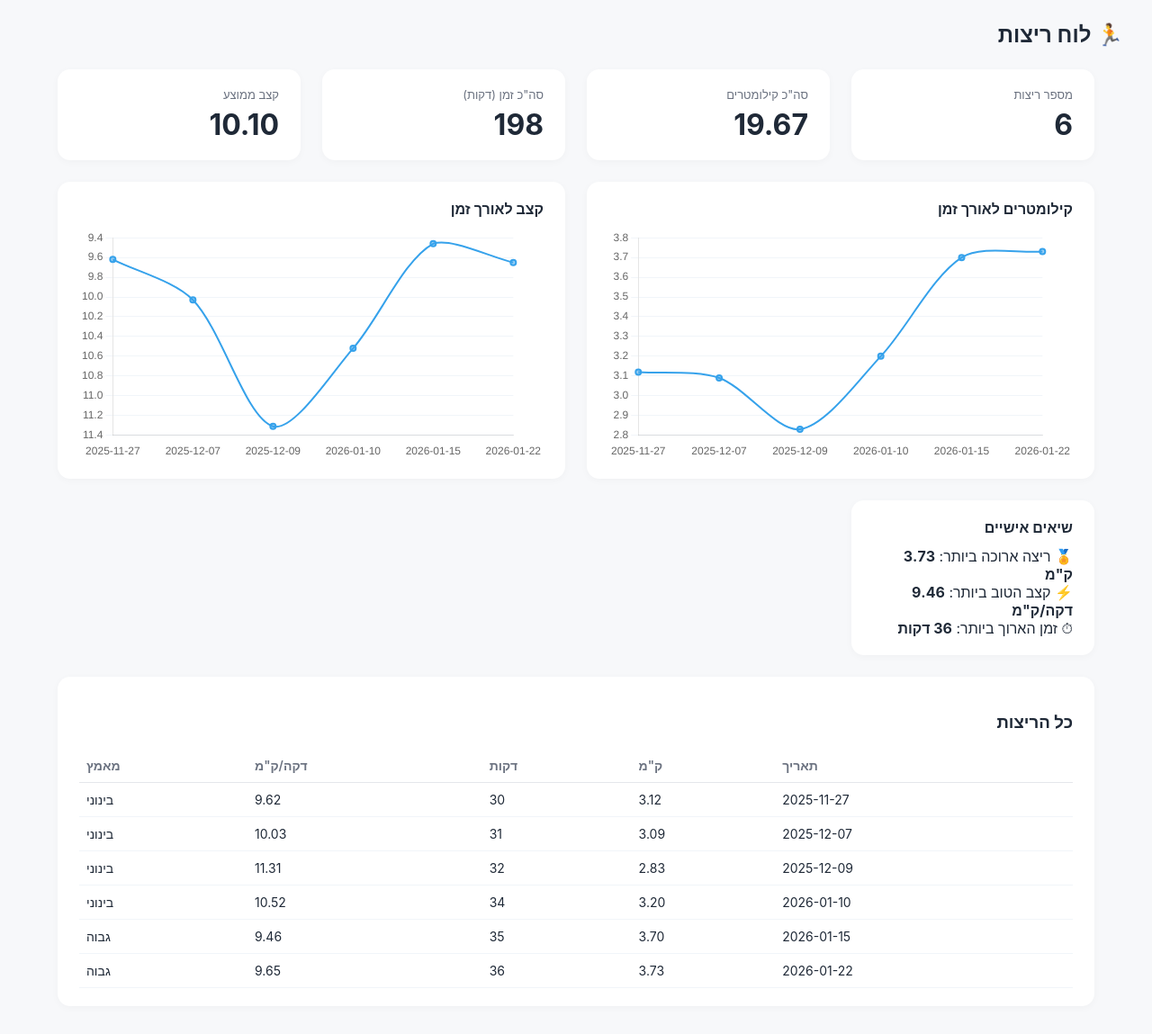
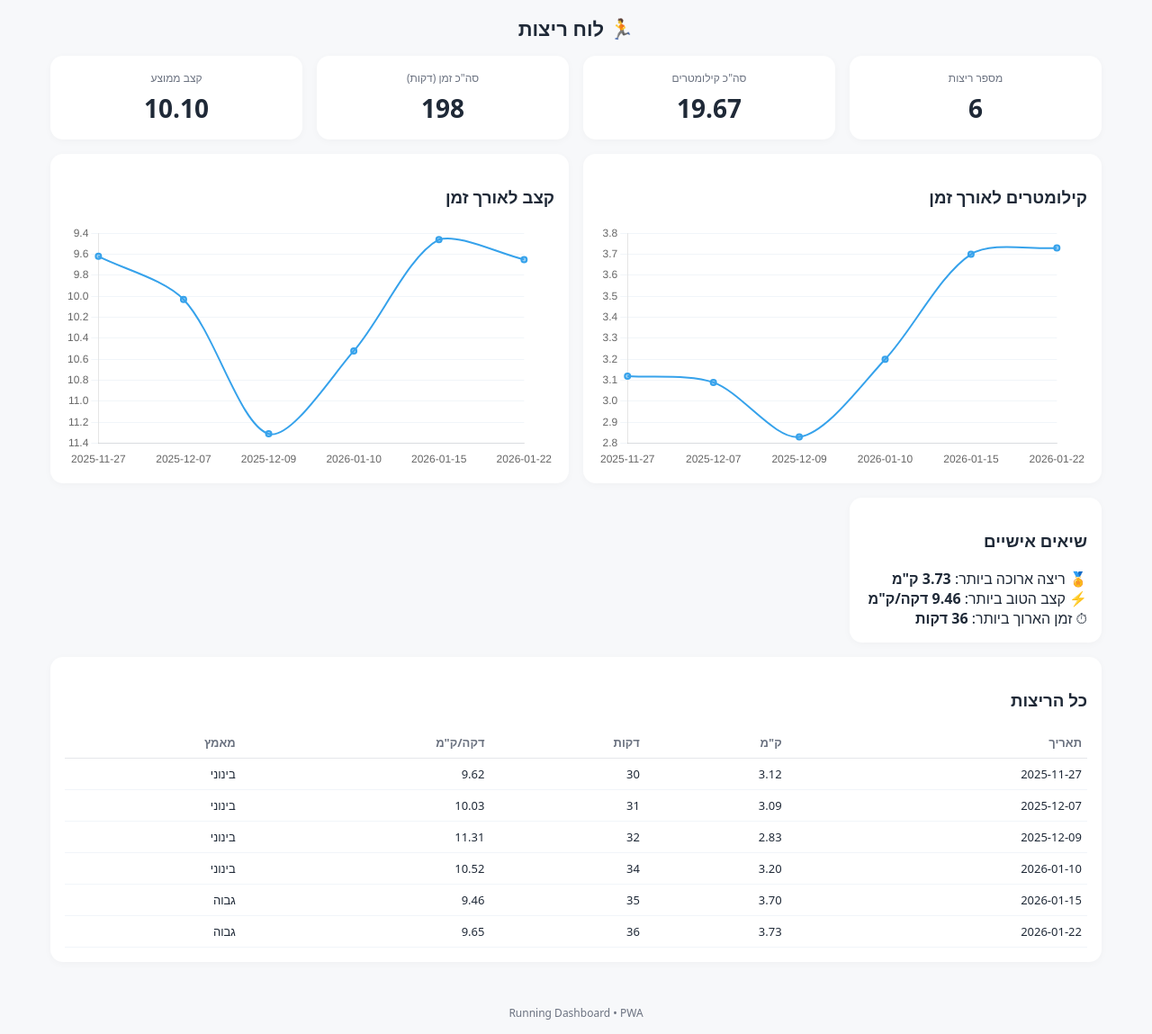
Before and after one commit to aybc2025/run, a plain HTML site: page index.html in a window 1280 px wide. Shown: the top 1149 px of the page at 90% size. Drawn offline with nearby package versions, Linux system fonts and the light colour scheme.

Commit message:
Update style.css

```diff
--- a/style.css
+++ b/style.css
@@ -11,31 +11,31 @@
 
 body {
   margin: 0;
-  font-family: 'Inter', sans-serif;
+  font-family: system-ui, -apple-system, BlinkMacSystemFont, sans-serif;
   background: var(--bg);
   color: var(--text);
-  direction: rtl;
 }
 
 header {
-  padding: 24px 32px;
-  font-size: 24px;
+  padding: 16px;
+  font-size: 22px;
   font-weight: 700;
+  text-align: center;
 }
 
 .container {
   max-width: 1200px;
   margin: 0 auto;
-  padding: 0 24px 48px;
+  padding: 0 16px 32px;
   display: grid;
   grid-template-columns: repeat(12, 1fr);
-  gap: 24px;
+  gap: 16px;
 }
 
 .card {
   background: var(--card);
   border-radius: var(--radius);
-  padding: 20px 24px;
+  padding: 16px;
   box-shadow: 0 2px 8px rgba(0,0,0,0.03);
 }
 
@@ -44,49 +44,33 @@
   display: flex;
   flex-direction: column;
   gap: 6px;
+  align-items: center;
+  text-align: center;
 }
 
 .kpi .label {
-  font-size: 13px;
+  font-size: 12px;
   color: var(--muted);
 }
 
 .kpi .value {
-  font-size: 32px;
+  font-size: 28px;
   font-weight: 700;
 }
 
-.chart {
-  grid-column: span 6;
-}
-
-.chart h3,
-.records h3 {
-  margin: 0 0 12px 0;
-  font-size: 16px;
-  font-weight: 600;
-}
-
-.records {
-  grid-column: span 3;
-}
-
-.record {
-  display: flex;
-  justify-content: space-between;
-  padding: 8px 0;
-  font-size: 14px;
-}
+.chart { grid-column: span 6; }
+.records { grid-column: span 3; }
+.full { grid-column: span 12; }
 
 table {
   width: 100%;
   border-collapse: collapse;
-  font-size: 14px;
+  font-size: 13px;
 }
 
 th, td {
-  padding: 10px 8px;
-  text-align: left;
+  padding: 8px 6px;
+  text-align: right;
 }
 
 th {
@@ -95,21 +79,24 @@
   border-bottom: 1px solid #e5e7eb;
 }
 
-tr {
-  border-bottom: 1px solid #f1f5f9;
-}
-
-tr:hover {
-  background: #f9fafb;
-}
-
-.full {
-  grid-column: span 12;
-}
+tr { border-bottom: 1px solid #f1f5f9; }
 
 footer {
   text-align: center;
   color: var(--muted);
   font-size: 12px;
-  padding: 24px 0 12px;
+  padding: 16px 0 12px;
 }
+
+/* --- Mobile layout --- */
+@media (max-width: 768px) {
+  .container { grid-template-columns: repeat(2, 1fr); }
+
+  .kpi { grid-column: span 1; }
+  .chart { grid-column: span 2; }
+  .records { grid-column: span 2; }
+  .full { grid-column: span 2; }
+
+  header { font-size: 20px; }
+  .kpi .value { font-size: 24px; }
+}
```
